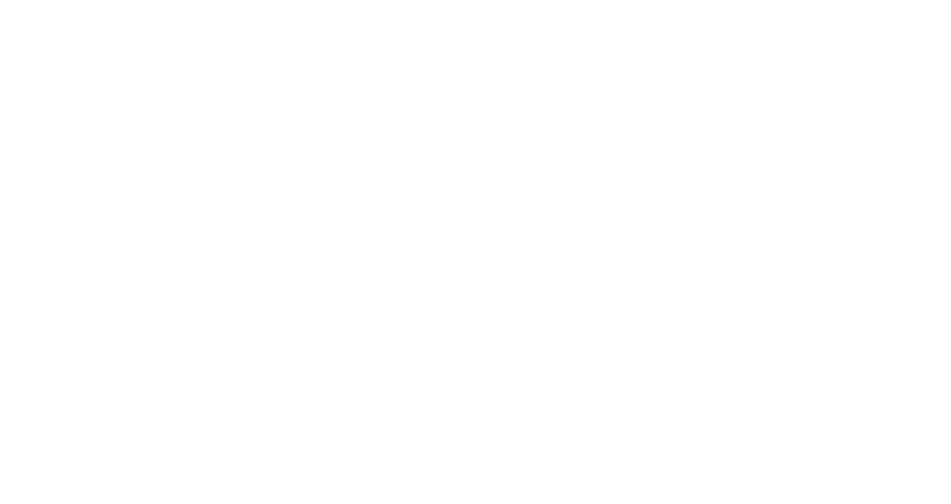
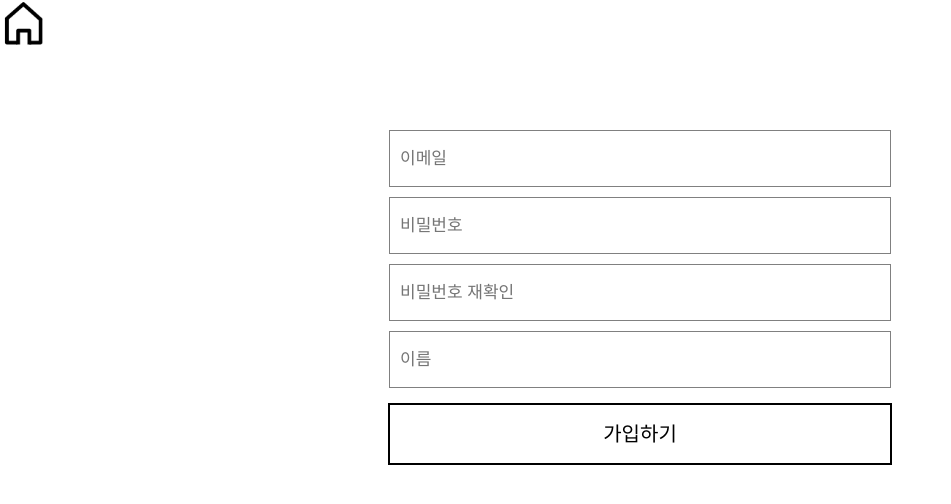
Before and after one commit to gomcool17/pocketMoney, a React (Create React App) app in the folder frontend/: page /signup in a window 1280 px wide. Before the commit this address had no page. Shown: the top 504 px of the page, without its empty margins (0-951 px from the left). Built offline with nearby package versions, Linux system fonts and the light colour scheme.

Commit message:
[ADD] 회원가입 페이지 구현

```diff
--- a/frontend/src/App.js
+++ b/frontend/src/App.js
@@ -3,12 +3,14 @@
 import {BrowserRouter as Router, Route, Routes,} from "react-router-dom";
 import BoardDetails from "./component/boardDetails/BoardDetails";
 import LoginPage from "./component/login/LoginPage";
+import SignUpPage from "./component/login/SignUpPage";
 
 function App() {
   return (<Router>
     <Routes>
       <Route path="/" exact element={<DefaultPage />} />
       <Route path="/login" exact element={<LoginPage />} />
+      <Route path="/signup" exact element={<SignUpPage />} />
       <Route path="/board/:boardId" exact element={<BoardDetails />} />
     </Routes>
   </Router>);
--- a/frontend/src/component/MainHeader.js
+++ b/frontend/src/component/MainHeader.js
@@ -105,7 +105,7 @@
                 onClick={search}
             /></Serachsubmit>
           </Search>
-          <SignUp>회원가입</SignUp>
+          <SignUp onClick={()=>{navigate("/signup")}}>회원가입</SignUp>
           <Login onClick={()=>{navigate("/login")}}>로그인</Login>
         </RightHeader>
     </HeaderInside>
--- a/frontend/src/component/login/Box.js
+++ b/frontend/src/component/login/Box.js
@@ -2,22 +2,20 @@
 
 const StyledDiv = styled.div`
   color:rgb(90, 155, 213);
-`;
-
+  cursor: pointer;
+`
 const HomeButton = styled.div`
   width: 50px;
   height: 50px;
   background-image: url('/home.png');
   background-size: contain;
-`;
-
+`
 const LoginPageBox = styled.div`
-  padding-top: 50px;
-  width: 90%;
-  margin 0 auto;
+  position:absolute;
+  top: 15%;
+  width: 100%;
   text-align: center;
-`;
-
+`
 const LoginButton = styled.a`
   display: block;
   margin: 15px auto;
@@ -33,8 +31,7 @@
     text-decoration:none;
     cursor:pointer;
   }
-`;
-
+`
 const StyledInput = styled.input`
   display: block;
   font-size: 17px;
@@ -50,6 +47,12 @@
         outline: 2px solid rgb(90, 155, 213);
         border: 1px solid rgb(90, 155, 213);
     }
-`;
+`
+const SignUpPageBox = styled.div`
+  position:absolute;
+  top: 15%;
+  width: 100%;
+  text-align: center;
+`
 
-export {StyledDiv, HomeButton, LoginPageBox, LoginButton, StyledInput};
+export {StyledDiv, HomeButton, LoginPageBox, LoginButton, StyledInput, SignUpPageBox};
--- a/frontend/src/component/login/LoginPage.js
+++ b/frontend/src/component/login/LoginPage.js
@@ -24,7 +24,7 @@
                   borderColor: "gray"
                 }}
             >구글로그인</LoginButton>
-            <StyledDiv>PocketMoney 회원가입</StyledDiv>
+            <StyledDiv onClick={()=>{navigate("/signup")}}>PocketMoney 회원가입</StyledDiv>
           </LoginPageBox>
       </>);
 }
--- /dev/null
+++ b/frontend/src/component/login/SignUpPage.js
@@ -0,0 +1,55 @@
+import React, {useState} from 'react';
+import {HomeButton, LoginButton, StyledInput, SignUpPageBox} from "./Box";
+import { useNavigate } from 'react-router-dom';
+
+const SignUpPage = (props) => {
+  const navigate = useNavigate();
+
+  const [email, setEmail] = useState("");
+  const [password, setPassword] = useState("");
+  const [checkPassword, setCheckPassword] = useState("");
+  const [nickName, setNickName] = useState("");
+
+  return (<>
+      <HomeButton onClick={()=>{navigate("/")}}/>
+      <SignUpPageBox>
+        <StyledInput
+            value={email}
+            onChange={e => setEmail(e.target.value)}
+            placeholder={"이메일"}
+        />
+        <StyledInput
+            type='password'
+            value={password}
+            onChange={e => setPassword(e.target.value)}
+            placeholder={"비밀번호"}
+        />
+        <StyledInput
+            type='password'
+            value={checkPassword}
+            onChange={e => setCheckPassword(e.target.value)}
+            placeholder={"비밀번호 재확인"}
+        />
+        <StyledInput
+            value={nickName}
+            onChange={e => setNickName(e.target.value)}
+            placeholder={"이름"}
+        />
+        <LoginButton
+            onClick={() => {
+              if(email.length && password.length && checkPassword.length && nickName.length){
+                if(password === checkPassword){
+                  //회원가입 진행
+                }
+                else
+                  alert("비밀번호가 일치하지 않습니다");
+              }
+              else{
+                alert("빈칸을 다 채워주세요");
+              }
+              }}>가입하기</LoginButton>
+      </SignUpPageBox>
+  </>);
+};
+
+export default SignUpPage;
```
